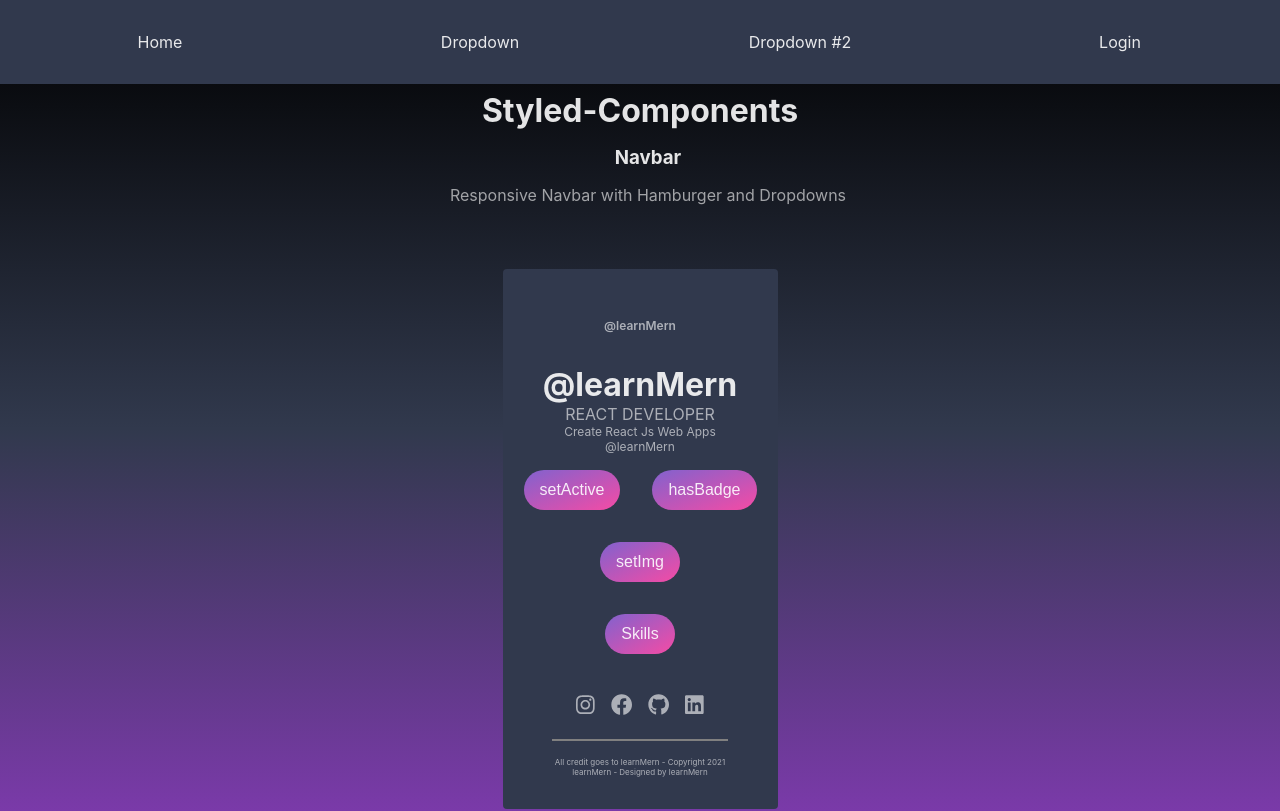
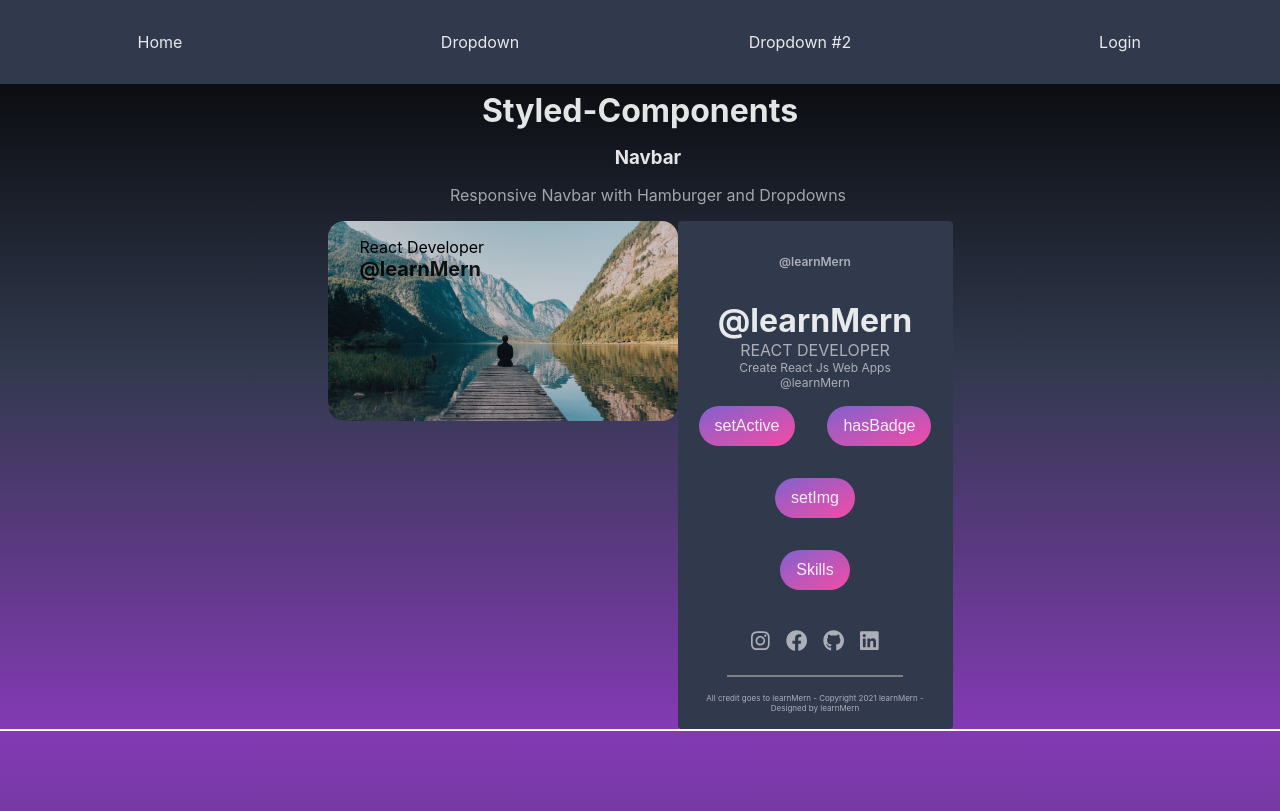
Before and after one commit to robyoung75/Styled-Component-Library, a React (Create React App) app: page / in a window 1280 px wide. Shown: the top 811 px of the page. Built offline with nearby package versions, Linux system fonts and the light colour scheme.

Commit message:
bgCard initial commit

```diff
--- a/src/Components/App.js
+++ b/src/Components/App.js
@@ -8,6 +8,8 @@ import "../Components/App.css";
 import Navbar from "./Library/Navbar/Navbar";
 import ProfileCard from "./ProfileCard";
 import Login from "./Login";
+import BgCard from './BgCard'
+
 
 //Styled Components Imports
 import {
@@ -19,6 +21,7 @@ import {
 
 // images
 import brighton from "../Assets/Images/brighton.jpg";
+import zen from '../Assets/Images/Zen.jpg';
 
 // eventHandler fucntions
 import {
@@ -48,6 +51,8 @@ function App() {
   const [hasBadge, setHasBadge] = useState(false);
   const [skillsActive, setSkillsActive] = useState(false);
   const [hasImg, setHasImg] = useState(false);
+
+  const [bgCardImg, setbgCardImg] = useState(zen)
 
   return (
     <StyledWrapper>
@@ -80,7 +85,13 @@ function App() {
         </StyledP>
 
         <StyledWrapper isFlex justifyContent="center">
-          {" "}
+
+
+
+          <BgCard src={zen}></BgCard>
+
+
+
           <ProfileCard
             userData={userData}
             isActive={isActive}
@@ -95,6 +106,7 @@ function App() {
             setHasImg={setHasImg}
             src={userData.userImage}
           ></ProfileCard>
+
         </StyledWrapper>
       </StyledWrapper>
 
--- /dev/null
+++ b/src/Components/BgCard.js
@@ -0,0 +1,33 @@
+import React from "react";
+
+import {
+  StyledWrapper,
+  StyledImage,
+  StyledP,
+  Title,
+  SubTitle,
+} from "./Library/ComponentStyles/ComponentStyles";
+
+function BgCard({ src }) {
+  return (
+    <StyledWrapper
+      className="bgCard"
+      width="350px"
+      height="200px"
+      isFlex
+      position="relative"
+    >
+      <StyledImage src={src}></StyledImage>
+      <StyledWrapper position="absolute" left="2rem" top="1rem">
+        <subTitle color="rgba(0,0,0, .89)" fontSize="1rem">
+          React Developer
+        </subTitle>
+        <Title color="rgba(0,0,0, .89)" fontSize="1.25rem">
+          @learnMern
+        </Title>
+      </StyledWrapper>
+    </StyledWrapper>
+  );
+}
+
+export default BgCard;
--- a/src/Components/Library/ComponentStyles/ComponentStyles.js
+++ b/src/Components/Library/ComponentStyles/ComponentStyles.js
@@ -52,8 +52,8 @@ const sharedStyles = css`
   display: ${(props) => props.display};
   transform: ${(props) => props.transform};
   font-size: ${(props) => props.fontSize};
-  color: ${props => props.color};
-  opacity: ${props => props.opacity}
+  color: ${(props) => props.color};
+  opacity: ${(props) => props.opacity};
 `;
 
 // shared styles for Typography, p, h1 - h6
@@ -90,6 +90,16 @@ const StyledLabel = styled.label`
   ${(props) => props.isFlex && flexStyles};
 `;
 
+const StyledImage = styled.img`
+
+  position: relative;
+  width: 100%;
+  height: 100%;
+  border-radius: 1rem;
+  object-fit: cover;
+  opacity: .8
+`;
+
 export {
   flexStyles,
   StyledWrapper,
@@ -100,4 +110,5 @@ export {
   size,
   device,
   sharedStyles,
+  StyledImage,
 };
--- a/src/Components/ProfileCard.js
+++ b/src/Components/ProfileCard.js
@@ -46,8 +46,8 @@ function ProfileCard({
       flexDirection="column"
       alignItems="center"
       justifyContent="center"
-      margin="3rem"
-      padding="1rem"
+      margin="3rem, 0"
+      padding="1rem,"
       background="#31394d"
       borderRadius=".25rem"
       width="275px"
```
Also changed, not shown: src/Assets/Images/Zen.jpg (added).
